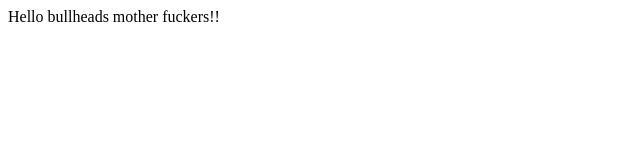
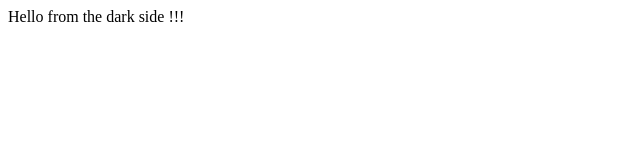
Before and after one commit to AlinTomaCostin/serve-image, a plain HTML site: page display/site/index.html in a window 1280 px wide. Shown: the full height of the page, 0-640 px from the left. Drawn offline with Linux system fonts and the light colour scheme.

```diff
--- a/display/site/index.html
+++ b/display/site/index.html
@@ -1,3 +1,3 @@
 <html>
-    Hello bullheads mother fuckers!!
+    Hello from the dark side !!!
 </html>
```
